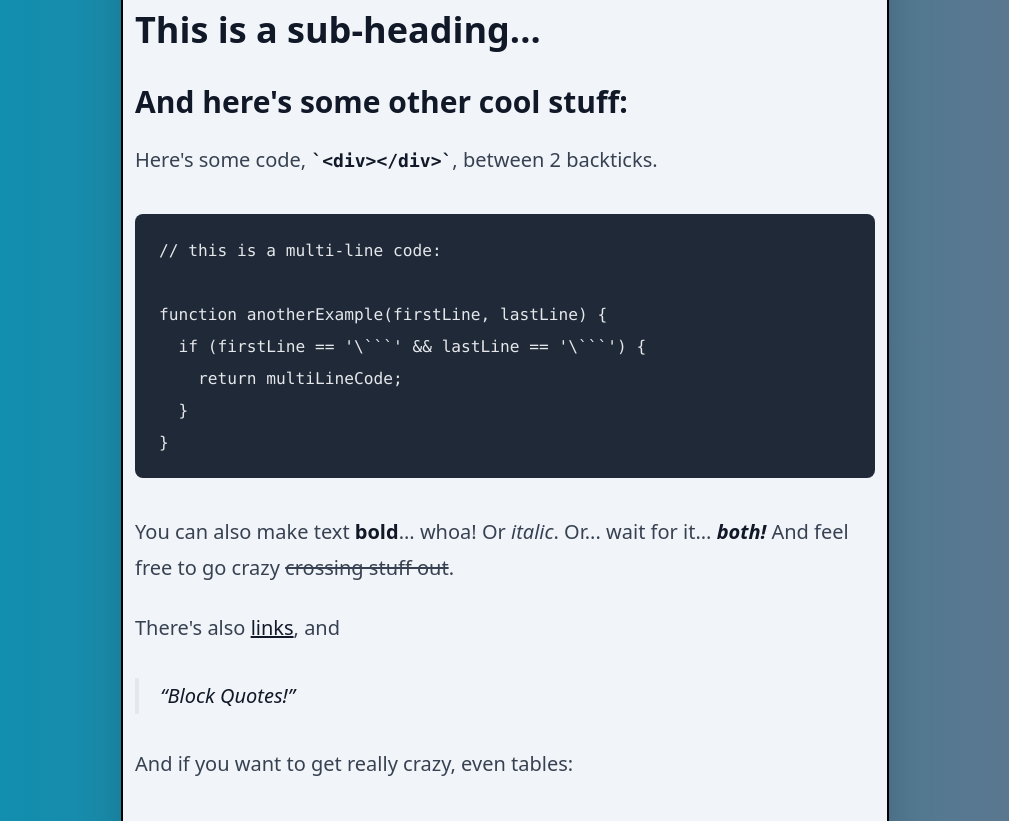
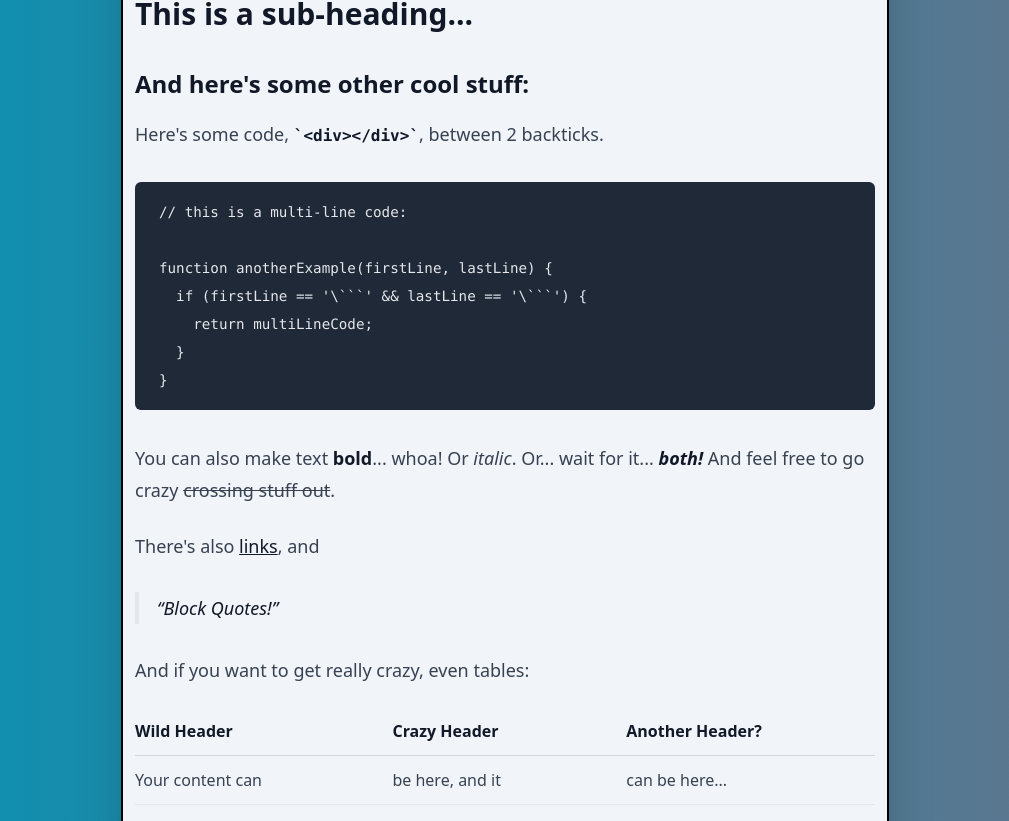
Before and after one commit to RinKhimera/markdown-previewer, a Next.js app: page / in a window 1280 px wide. Shown: the part 679-1500 px from the top of the page, without its empty margins (135-1144 px from the left). Built offline with nearby package versions, Linux system fonts and the light colour scheme.

Commit message:
display fixed

```diff
--- a/components/Markdown.tsx
+++ b/components/Markdown.tsx
@@ -43,7 +43,7 @@ And if you want to get really crazy, even tables:
 
 Wild Header | Crazy Header | Another Header?
 ------------ | ------------- | -------------
-Your content can | be here, and it | can be here....
+Your content can | be here, and it | can be here...
 And here. | Okay. | I think we get it.
 
 - And of course, there are lists.
@@ -72,7 +72,8 @@ And here. | Okay. | I think we get it.
 
   render() {
     return (
-      <div className="flex flex-col gap-4 items-center py-5 bg-gradient-to-r from-cyan-600 to-slate-500">
+      <div className="bg-gradient-to-r from-cyan-600 to-slate-500 min-h-screen">
+        <div className="flex flex-col gap-4 items-center py-5 ">
           <div className="w-4/5 md:w-2/3 xl:w-2/5 2xl:w-2/5 ">
             <h1 className="bg-slate-800 text-center text-white text-4xl font-bold p-3 rounded-lg mb-5">
               Markdown Previewer
@@ -97,9 +98,10 @@ And here. | Okay. | I think we get it.
               Previewer
             </h1>
             <div
-            className="prose lg:prose-xl bg-slate-100 min-w-full py-4 px-3"
+              className="prose lg:prose-lg bg-slate-100 min-w-full py-4 px-3"
               dangerouslySetInnerHTML={this.createMarkup()}
             ></div>
+          </div>
         </div>
       </div>
     );
--- a/pages/index.tsx
+++ b/pages/index.tsx
@@ -3,7 +3,7 @@ import Markdown from "@/components/Markdown";
 
 export default function Home() {
   return (
-    <div>
+    <>
       <Head>
         <title>Markdown Previewer</title>
         <meta name="description" content="Generated by create next app" />
@@ -11,6 +11,6 @@ export default function Home() {
         <link rel="icon" href="/favicon.ico" />
       </Head>
       <Markdown />
-    </div>
+    </>
   );
 }
```
Also changed, not shown: 1 other file (tests, documents, lock files or other folders). Lines whose indentation alone changed are shown as unchanged.
